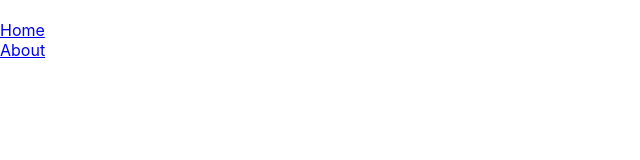
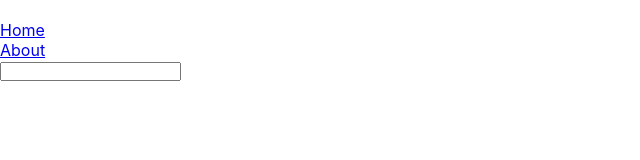
Before and after one commit to LeviBcodes/react-api, a React (Create React App) app: page / in a window 1280 px wide. Shown: the top 160 px of the page, without its empty margins (0-640 px from the left). Built offline with nearby package versions, Linux system fonts and the light colour scheme.

Commit message:
importing search form to main app compontent

```diff
--- a/src/App.js
+++ b/src/App.js
@@ -1,10 +1,12 @@
 import './App.css';
 import Navbar from './Navbar';
+import SearchForm from './SearchForm';
 
 function App() {
   return (
     <div className="App">
       <Navbar />
+      <SearchForm />
     </div>
   );
 }
--- a/src/SearchForm.js
+++ b/src/SearchForm.js
@@ -1,5 +1,4 @@
 import React from 'react'
-import { useGlobalContext } from '../context'
 const SearchForm = () => {
     return (
         <section>
```
